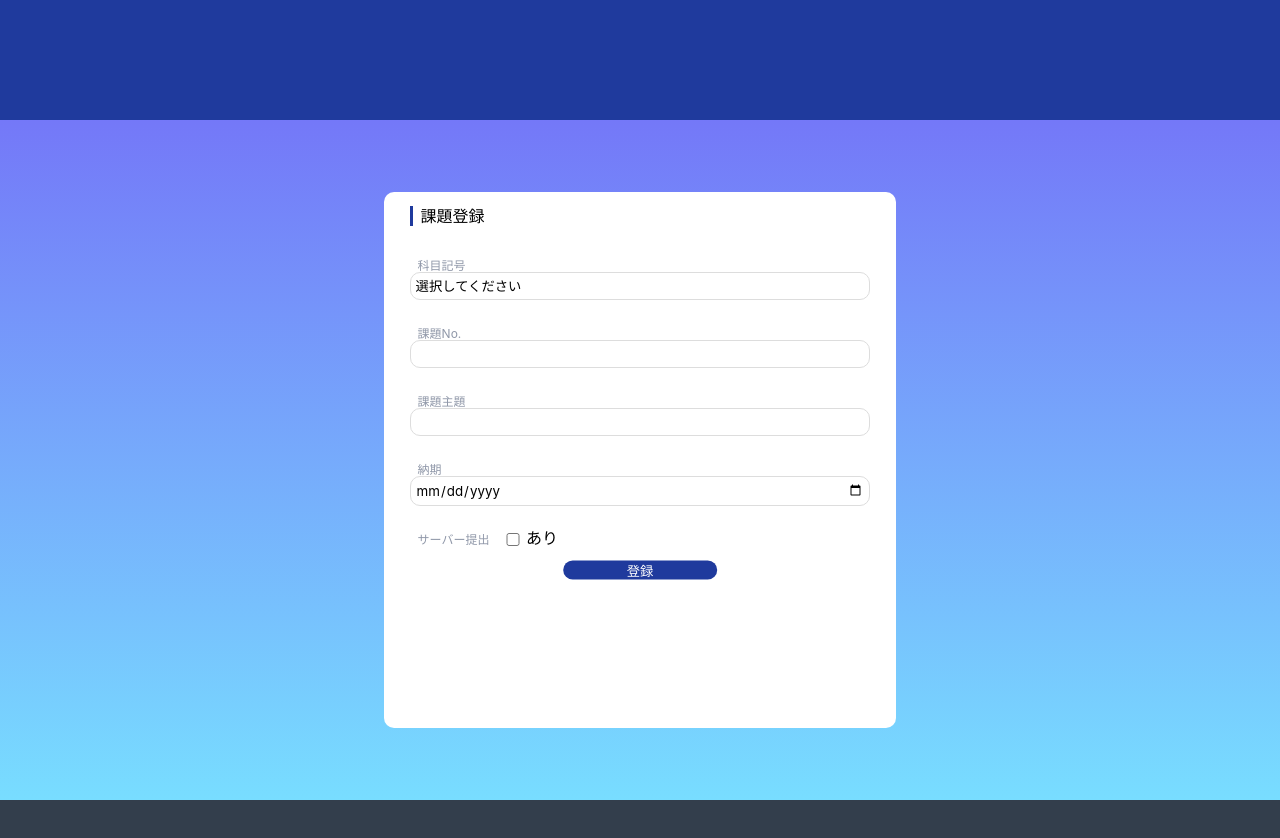
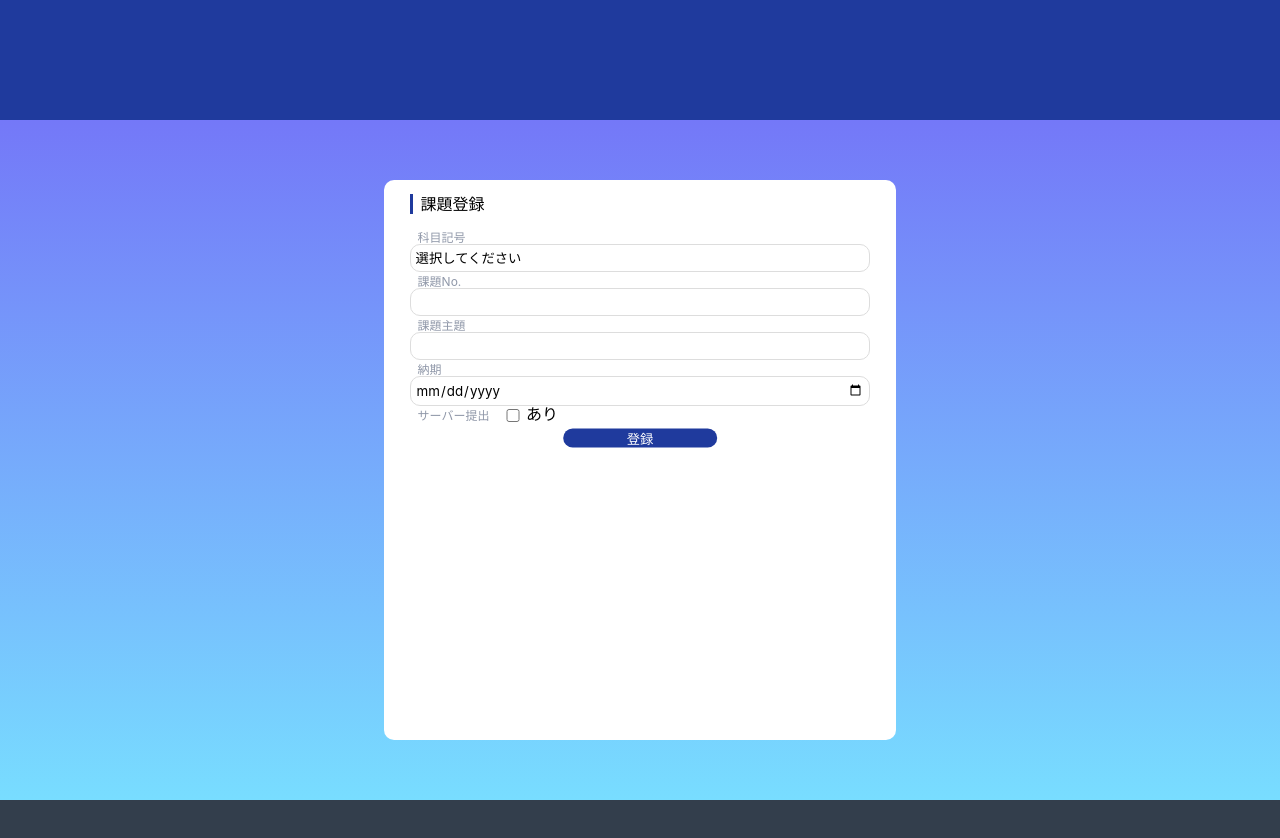
Before and after one commit to ess4536/hw_input, a React (Create React App) app: page / in a window 1280 px wide. Shown: the top 838 px of the page. Built offline with nearby package versions, Linux system fonts and the light colour scheme.

Commit message:
add radio properties

```diff
--- a/src/assets/MyForm.css
+++ b/src/assets/MyForm.css
@@ -14,7 +14,7 @@
     transform : translate(-50%,-50%);
 
     width: 80vw;
-    height: 67vh;
+    height: 70vh;
     margin: 0 auto;
     border-radius: 10px 10px;
     background-color: #fff;
@@ -43,20 +43,19 @@
     border-left: solid 3px rgb(31,58,157);
 }
 
-.input-page label {
-    display: block;
+.input-page .input-item{
     position: relative;
     width: 100%;
     margin: 10px 0;
 }
 
-.input-page label .label {
+.input-page .label {
     font-size: 12px;
     padding-left: 0.5rem;
     color: #9098a9;
 }
 
-.input-page label input, select{
+.input-page input, select{
     font-family: inherit;
     width: 100%;
     padding: 5px 5px;
@@ -66,14 +65,21 @@
     box-sizing: border-box;
 }
 
-.input-page label input[type="checkbox"]{
+.input-page input[type="checkbox"]{
     -webkit-appearance: checkbox;
     -moz-appearance: checkbox;
     width: 1rem;
     margin-left: 1rem;
 }
 
-.input-page label input:hover, select:hover {
+.input-page input[type="radio"]{
+    -webkit-appearance: radio;
+    -moz-appearance: radio;
+    width: 1rem;
+    margin-left: 1rem;
+}
+
+.input-page input:hover, select:hover {
     background: rgba(34,50,84,0.03);
 }
 
@@ -85,7 +91,7 @@
     display: block;
     width: 100%;
     height: fit-content;
-    margin: 0 auto;
+    margin: 1rem auto 0 auto;
     border-radius: 10px 10px;
     color: #fff;
     background-color: rgb(31,58,157); /*#1F3A9D*/
```
